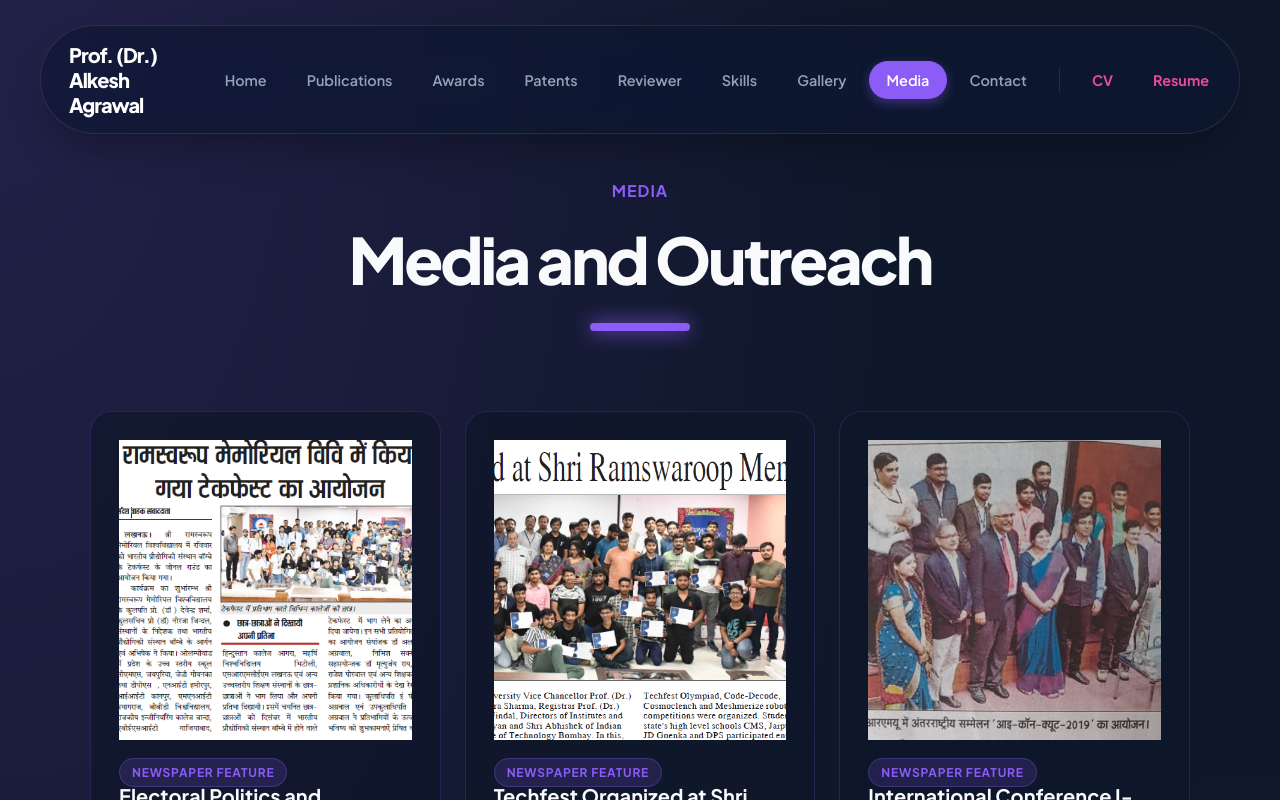
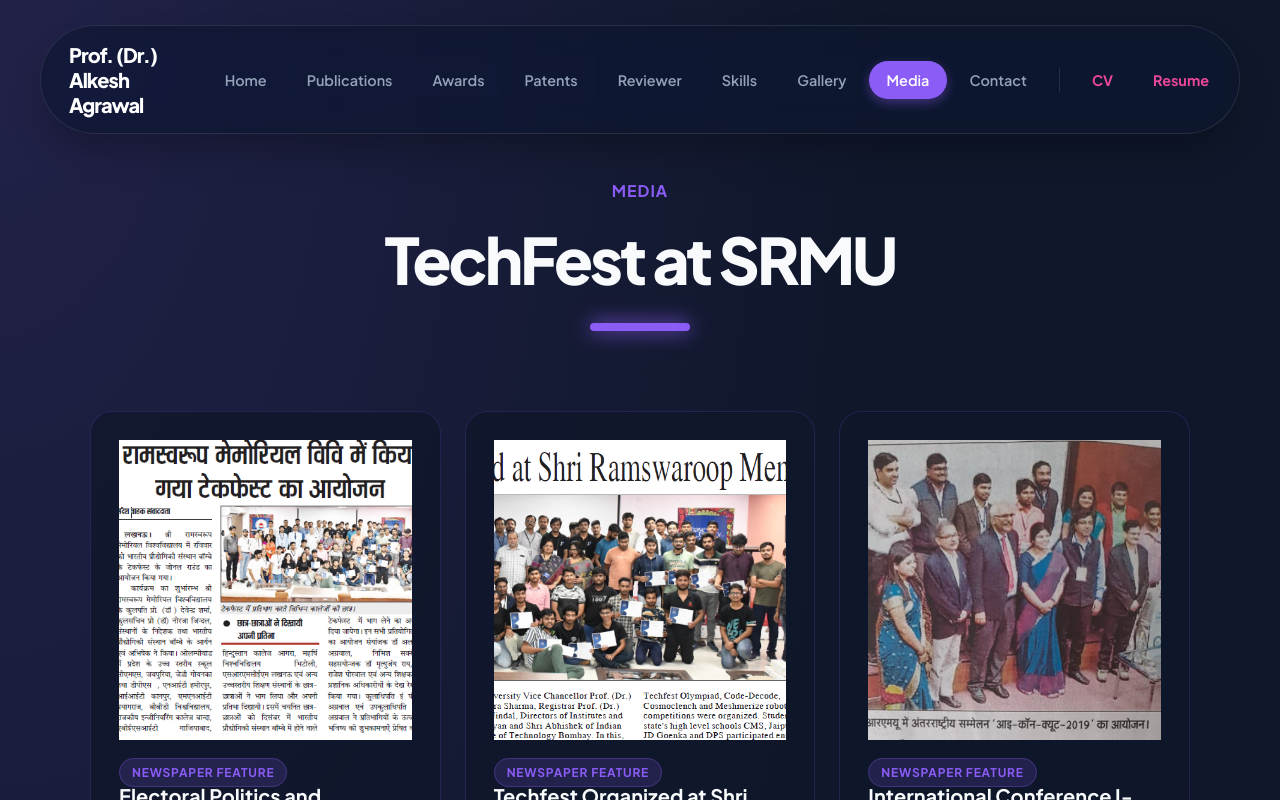
Before and after one commit to mohit161122/Dr.-Alkesh-Agarwal-Profile, a React (Vite) app: page / in a window 1280 px wide. Both pictures are taken after a click on the item "Media". Shown: the top 800 px of the page. Built offline with nearby package versions, Linux system fonts and the light colour scheme.

Commit message:
Complete

```diff
--- a/src/components/Media.jsx
+++ b/src/components/Media.jsx
@@ -50,7 +50,7 @@ const Media = () => {
     <div className="page-container media-page">
       <div className="media-header">
         <p className="media-label">Media</p>
-        <h1 className="page-title">Media and Outreach</h1>
+        <h1 className="page-title">TechFest at SRMU</h1>
       </div>
 
       <div className="media-grid">
```
